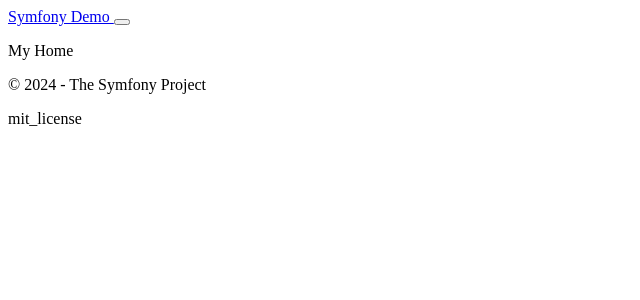
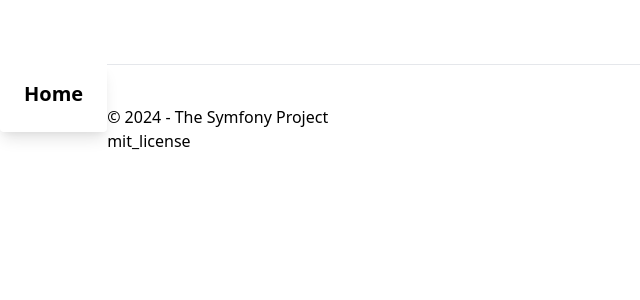
Before and after one commit to UglyWillDuckling/technical-assignment-target, a PHP site: template apps/targetadds/front/templates/pages/home.html.twig in a window 1280 px wide. Shown: the top 300 px of the page, without its empty margins (0-640 px from the left). Run offline with PHP 8.4, Linux system fonts and the light colour scheme; the template is opened without the code that fills it, so the values that code supplies are empty; some libraries are stand-ins or nearby versions.

Commit message:
template updates

```diff
--- a/apps/targetadds/front/templates/master.html.twig
+++ b/apps/targetadds/front/templates/master.html.twig
@@ -5,13 +5,10 @@
         <meta name="viewport" content="width=device-width, initial-scale=1"/>
         <meta name="view-transition" content="same-origin" />
         <title>{% block title %}TargetAdds Assignment{% endblock %}</title>
-{#
-    Those two blocks defines frontend entrypoint for CSS and JavaScript assets
-        See https://symfony.com/doc/current/frontend.html
-#}
         {% block stylesheets %}{% endblock %}
         {% block javascripts %}
         {% endblock %}
+        <link href="https://unpkg.com/tailwindcss@^1.0/dist/tailwind.min.css" rel="stylesheet">
     </head>
     <body id="{% block body_id %}{% endblock %}">
     {% block header %}
--- a/apps/targetadds/front/templates/pages/home.html.twig
+++ b/apps/targetadds/front/templates/pages/home.html.twig
@@ -1,7 +1,11 @@
 {% extends 'master.html.twig' %}
-
-{% block page_title %}HOME{% endblock %}
-
+{% block title %}HOME{% endblock %}
 {% block main %}
-   My Home
+   <div class="max-w-sm rounded overflow-hidden shadow-lg float-left">
+      <div class="px-6 py-4">
+         <div class="font-bold text-xl mb-2">Home</div>
+      </div>
+   </div>
+   <div class="clearfix mb-10"></div>
+   <hr class="mb-10">
 {% endblock %}
--- a/apps/targetadds/front/templates/partials/header.html.twig
+++ b/apps/targetadds/front/templates/partials/header.html.twig
@@ -3,19 +3,14 @@
     <header>
     <nav class="navbar navbar-expand-lg fixed-top navbar-dark bg-primary">
     <div class="container">
-    <a class="navbar-brand" href="{{ path('home_get') }}">
-    Symfony Demo
-    </a>
+        <a class="navbar-brand" href="{{ path('home_get') }}"></a>
     <button class="navbar-toggler collapsed" type="button" data-toggle="collapse" data-target="#appNavbar" aria-controls="appNavbar" aria-expanded="false" aria-label="Toggle navigation">
-    <span class="navbar-toggler-icon"></span>
+        <span class="navbar-toggler-icon"></span>
     </button>
-
     <div class="navbar-collapse collapse" id="appNavbar">
     <ul class="navbar-nav ml-auto">
-    {% block header_navigation_links %}
-    {% endblock %}
-    </li>
-
+        {% block header_navigation_links %}
+        {% endblock %}
     </ul>
     </div>
     </div>
```
Lines whose indentation alone changed are shown as unchanged.
